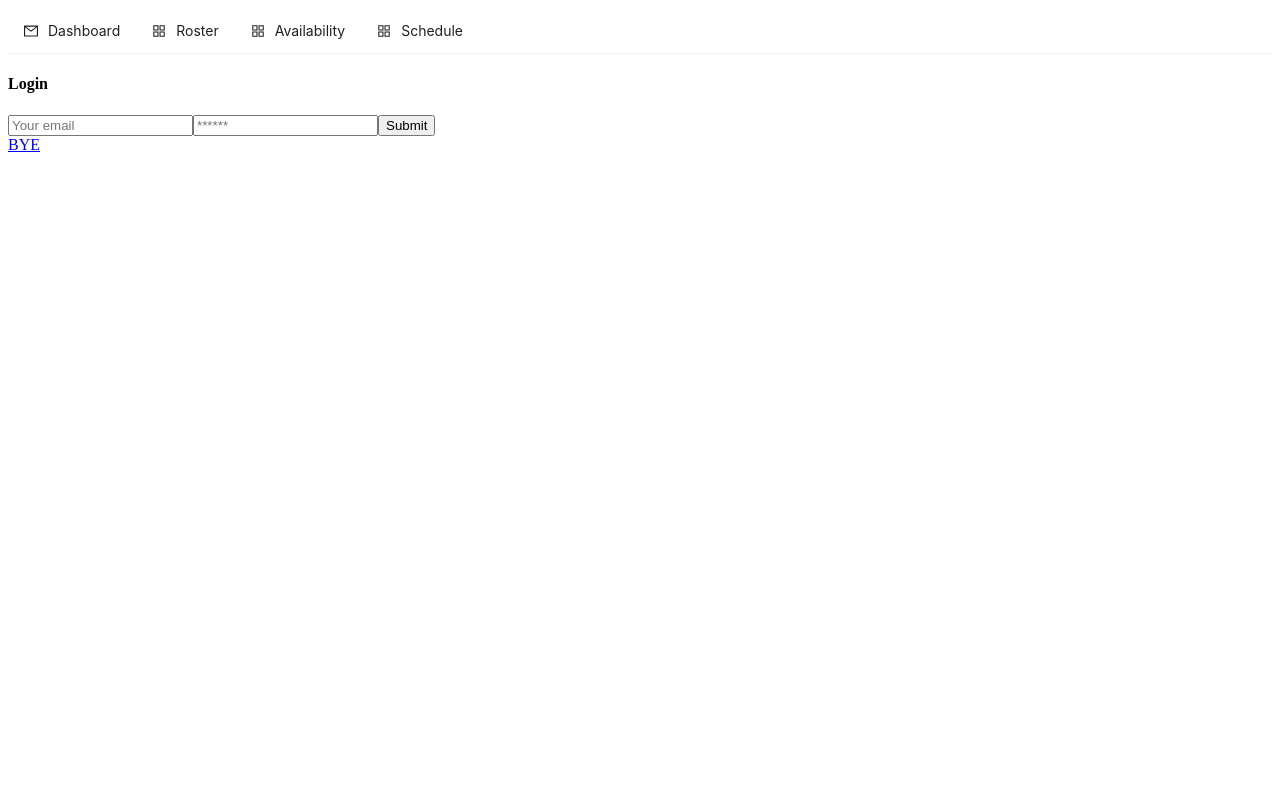
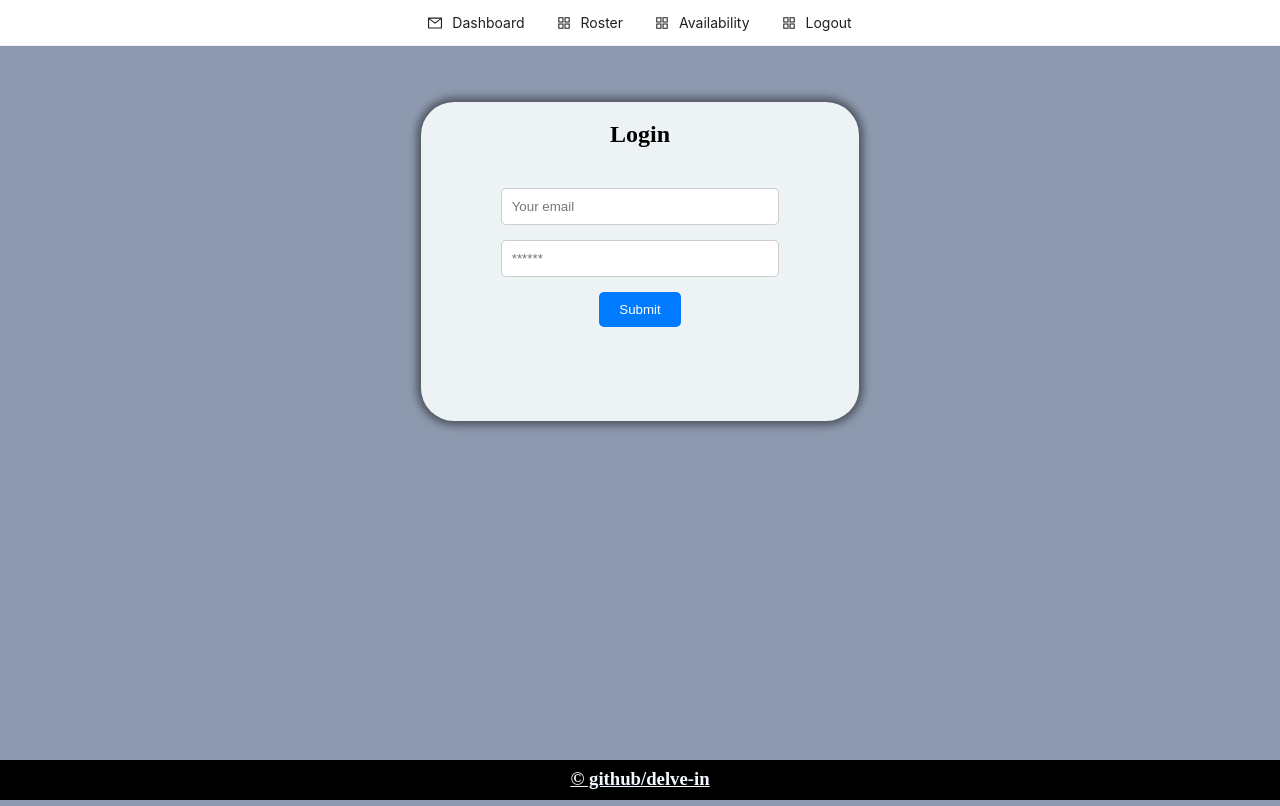
Before and after one commit to delve-in/Roster-Maker, a React (Vite) app in the folder client/: page / in a window 1280 px wide. Built offline with nearby package versions, Linux system fonts and the light colour scheme.

Commit message:
multiple queries set

```diff
--- a/client/src/App.css
+++ b/client/src/App.css
@@ -1,2 +1,130 @@
 *{
+    box-sizing: border-box;
 }
+
+.container{
+    background-color: #8d99ae ;
+    min-height: 95vh;
+
+}
+
+:root{
+    width: 100%;
+}
+
+body{
+    margin: 0%;
+}
+
+.nameholder{
+    padding:10%
+}
+.log{
+    position: absolute;
+}
+
+.login{
+    text-align: center;
+}
+
+.form-input{
+    width: 200px;
+}
+
+main {
+    display: flex;
+    justify-content: center;
+    align-items: center;
+    height: 95vh;
+    background-color: #8d99ae;
+
+  }
+
+  .card {
+    width: 100%;
+    border: 1px solid #ccc;
+    height: 300px;
+    border-radius: 33px 33px 33px 33px;
+    -moz-border-radius: 33px 33px 33px 33px;
+    -webkit-border-radius: 33px 33px 33px 33px;
+    border: 0px solid #000000;
+  }
+
+  .card-body {
+    padding: 20px;
+    text-align: center;
+    display: flex;
+    flex-direction: column;
+    justify-content: center;
+    align-items: center;
+  }
+
+  .form-input {
+    width: 70%;
+    padding: 10px;
+    margin-bottom: 15px;
+    border: 1px solid #ccc;
+    border-radius: 5px;
+  }
+
+  .btn {
+    padding: 10px 20px;
+    border: none;
+    border-radius: 5px;
+    cursor: pointer;
+    display: block;
+  }
+
+  .btn-primary {
+    background-color: #007bff;
+    color: #fff;
+  }
+
+  .btn-primary:hover {
+    background-color: #0056b3;
+  }
+
+  .body{
+    margin-top: -329px;
+    background-color: #edf2f4;
+    border-radius: 33px 33px 33px 33px;
+-moz-border-radius: 33px 33px 33px 33px;
+-webkit-border-radius: 33px 33px 33px 33px;
+border: 0px solid #000000;
+-webkit-box-shadow: 0px 0px 8px 4px rgba(0,0,0,0.47);
+-moz-box-shadow: 0px 0px 8px 4px rgba(0,0,0,0.47);
+box-shadow: 0px 0px 8px 4px rgba(0,0,0,0.47);
+  }
+  .btnDiv{
+    display: flex;
+    flex-direction: column;
+    justify-content: center;
+    align-items: center;
+  }
+
+  .Dash-card{
+    width:50%;
+    background-color: #edf2f4;
+    margin-left: auto;
+    margin-right: auto;
+    text-align: center;
+    margin-top: 75px;
+    margin-bottom: 163px;
+    padding-top: 39px;
+    font-size: 1.1em;
+    border-radius: 33px 33px 33px 33px;
+  -moz-border-radius: 33px 33px 33px 33px;
+  -webkit-border-radius: 33px 33px 33px 33px;
+  border: 0px solid #000000;
+  -webkit-box-shadow: 0px 0px 8px 4px rgba(0,0,0,0.47);
+  -moz-box-shadow: 0px 0px 8px 4px rgba(0,0,0,0.47);
+  box-shadow: 0px 0px 8px 4px rgba(0,0,0,0.47);
+
+  }
+
+  .Dash-con{
+    width: 100%;
+    background-color;
+    height: 95vh;
+    display: flex;
+  }
--- a/client/src/components/Availability/index.jsx
+++ b/client/src/components/Availability/index.jsx
@@ -6,7 +6,9 @@ import './Availability.css'
 
 
 const Availability = () => {
-
+    const toggleNextWeek = () => {
+        setShowNextWeek(!showNextWeek);
+    };
 
 
     const [shiftState, setShiftState] = useState([]);
@@ -28,15 +30,15 @@ const Availability = () => {
       const handleSubmit = async (e) =>{
         e.preventDefault();
         try {
-            const ShiftInput = shiftState.map(shift => ({
-                date: shift.date,
-                day: shift.day,
-                time: shift.time,
-                username: shift.username
-            }));
-            console.log(ShiftInput);
-          await addShift({
-            variables: { shifts: ShiftInput },
+            // const ShiftInput = shiftState.map(shift => ({
+            //     date: shift.date,
+            //     day: shift.day,
+            //     time: shift.time,
+            //     username: shift.username
+            // }));
+            console.log(shiftState);
+          const { data } = await addShift({
+            variables: { shiftState: shiftState },
           });
 
           console.log('Shifts added');
@@ -56,12 +58,12 @@ const Availability = () => {
         const week_dates = [];
 
         for (let i = 0; i < 7; i++) {
-            const date = new Date(start_of_current_week);
-            date.setDate(start_of_current_week.getDate() + i);
+            const date = new Date(start_of_next_week);
+            date.setDate(start_of_next_week.getDate() + i);
             week_dates.push(
                 {
                     date: date.toISOString().slice(0, 10),
-                    day: ['Sunday', 'Monday', 'Tuesday', 'Wednesday', 'Thursday', 'Friday', 'Saturday'][date.getDay()]
+                    day:['Sunday','Monday', 'Tuesday', 'Wednesday', 'Thursday', 'Friday', 'Saturday'][date.getDay()]
                 });
         }
 
@@ -69,19 +71,24 @@ const Availability = () => {
     };
 
     return (
-        <div >
+        <div className='box-boss'>
+            <div className="box-container">
             <div className="box">
+                <h2 className='heading'>Select and submit you Availability</h2>
+                <div>_____________________________________________________</div>
                 {getWeekDates().map((Item, index) => (
+
                     <div className='wrap' key={index}>{Item.date} ({Item.day})
-                    <div className='radio' onChange={(e) => handleChange(Item.date, Item.day, e.target.value)} ><Radio.Group defaultValue="Not Available" buttonStyle="solid">
+                    <div className='radio' onChange={(e) => handleChange(Item.date, Item.day, e.target.value)} ><Radio.Group buttonStyle="solid">
                                 <Radio.Button value="Morning">Morning</Radio.Button>
                                 <Radio.Button value="Afternoon">Afternoon</Radio.Button>
                                 <Radio.Button value="Not Available">Not Available</Radio.Button>
                             </Radio.Group></div>
                     </div>))}
-                    <Button type="primary" size='default' onClick={handleSubmit} >Submit</Button>
+                    <div className='butnDiv'><Button type="primary" size='default' onClick={handleSubmit} >Submit</Button></div>
+
             </div>
-
+            </div>
         </div>
     );
 };
--- a/client/src/components/Calender/Calender.jsx
+++ b/client/src/components/Calender/Calender.jsx
@@ -2,6 +2,8 @@ import './Calender.css'
 import { useState } from 'react';
 import { QUERY_SCHEDULE } from '../../utils/queries';
 import { useQuery } from '@apollo/client';
+import { LeftOutlined, RightOutlined } from '@ant-design/icons';
+import { Button} from 'antd';
 
 const Calender = () => {
     const schedule = [
@@ -36,7 +38,7 @@ const Calender = () => {
             "username": "Ken",
         },
     ];
-
+    let extractedData = "";
     const [showNextWeek, setShowNextWeek] = useState(false);
 
     const toggleNextWeek = () => {
@@ -46,6 +48,63 @@ const Calender = () => {
     const { loading, data } = useQuery(QUERY_SCHEDULE);
 
     console.log(data);
+    if (data) {
+        extractedData = data.schedule.map(item => ({
+            date: item.date,
+            day: item.day,
+            time: item.time,
+            username: item.username
+        }));
+        console.log("this is the extracted data")
+        console.log(extractedData);
+    }
+
+    function showNavigation() {
+        if (extractedData) {
+            return (
+                <div>
+                    <div className='wrapper'>
+                        {getWeekDates().map((Item, index) => (
+                            <div className='subcontainer' key={index}>
+                                <div className='date'>{Item.date}</div>
+                                <div className='day'>{Item.day}</div>
+                                <div className='morning'>
+                                    <div className='shift'>Morning Shift</div>
+                                    {extractedData.find(item => item.date === Item.date && item.time === 'Morning')?.username && (
+                                        <div className="staff">
+                                            {extractedData.find(item => item.date === Item.date && item.time === 'Morning')?.username}
+                                        </div>
+                                    )}
+                                </div>
+                                <div className='morning'>
+                                    <div className='shift'>Afternoon Shift</div>
+                                    {extractedData.find(item => item.date === Item.date && item.time === 'Afternoon')?.username && (
+                                        <div className="staff">
+                                            {extractedData.find(item => item.date === Item.date && item.time === 'Afternoon')?.username}
+                                        </div>
+                                    )}
+                                </div>
+                            </div>
+                        ))}
+                    </div>
+
+                </div>
+            );
+        } else {
+            return (
+                <div className='wrapper'>
+                    {getWeekDates().map((Item, index) => (
+                        <div className='subcontainer' key={index}>
+                            <div className='date'>{Item.date}</div>
+                            <div className='day'>{Item.day}</div>
+                            <div className='afternoon'><div className='shift'>Morning Shiift</div></div>
+                            <div className='afternoon'><div className='shift'>Afternoon Shiift</div></div>
+                        </div>
+                    ))}
+                </div>
+            );
+        }
+    }
 
     const getWeekDates = () => {
         const today = new Date();
@@ -84,33 +143,10 @@ const Calender = () => {
 
     return (
         <div >
-            <button onClick={toggleNextWeek}>
-                {showNextWeek ? 'Hide Current Week' : 'Show Next Week'}
-            </button>
-            <div className='wrapper'>
-                {getWeekDates().map((Item, index) => (
-                    <div className='subcontainer' key={index}>
-                        <div className='date'>{Item.date}</div>
-                        <div className='day'>{Item.day}</div>
-                        <div className='morning'>
-                            Morning Shift
-                            {schedule.find(item => item.date === Item.date && item.time === 'Morning')?.username && (
-                                <div className="staff">
-                                    {schedule.find(item => item.date === Item.date && item.time === 'Morning')?.username}
-                                </div>
-                            )}
-                        </div>
-                        <div className='morning'>
-                            <div className='shift'>Afternoon Shift</div>
-                            {schedule.find(item => item.date === Item.date && item.time === 'Afternoon')?.username && (
-                                <div className="staff">
-                                    {schedule.find(item => item.date === Item.date && item.time === 'Afternoon')?.username}
-                                </div>
-                            )}
-                        </div>
-                    </div>
-                ))}
-            </div>
+             <Button type="primary" onClick={toggleNextWeek} icon={<LeftOutlined />} disabled={!showNextWeek} size="default" />
+             <Button type="primary" onClick={toggleNextWeek} icon={<RightOutlined />} disabled={showNextWeek} size="default" />
+            <div>{loading ? (<div>Loading...</div>):(showNavigation())}</div>
+
         </div>
     );
 };
--- a/client/src/components/Footer/index.jsx
+++ b/client/src/components/Footer/index.jsx
@@ -1,8 +1,9 @@
+import './style.css'
 function Footer() {
     return (
 
-        <div>
-            <a href="https://github.com/delve-in">BYE</a>
+        <div className="footer">
+              <h3 className='footerholder'><a className='afooter' href="https://github.com/delve-in">&copy; github/delve-in</a></h3>
         </div>
 
     );
--- /dev/null
+++ b/client/src/components/Footer/style.css
@@ -0,0 +1,17 @@
+.footer{
+  width: 100%;
+  height: 40px;
+  text-align: center;
+  position: fixed;
+  bottom: 0;
+  background-color: black;
+}
+
+.footerholder{
+    margin-top: 8px;
+}
+
+.afooter{
+    margin-top: -10px;
+    color: aliceblue;
+}
--- a/client/src/components/Header/index.jsx
+++ b/client/src/components/Header/index.jsx
@@ -3,15 +3,29 @@ import { Link } from 'react-router-dom';
 import { Menu } from 'antd';
 import { AppstoreOutlined, MailOutlined } from '@ant-design/icons';
 
-const Nav = () => {
+function Nav () {
+
   const [current, setCurrent] = useState('home');
-
+  const manager = localStorage.getItem("username");
+  function showNavigation() {
+    if (manager === "Brian Kernighan") {
+      return (
+        <Menu.Item key="schedule" icon={<AppstoreOutlined />}>
+        <Link to="/Schedule">Schedule</Link>
+      </Menu.Item>
+      );}
+      }
   const onClick = (e) => {
     setCurrent(e.key);
+    if(e.key === "logout"){
+      localStorage.setItem('id_token', "");
+      localStorage.setItem('username', "");
+    }
   };
 
   return (
-    <Menu onClick={onClick} selectedKeys={[current]} mode="horizontal">
+
+    <Menu onClick={onClick} selectedKeys={[current]} mode="horizontal" style={{ display: 'flex', justifyContent: 'center' }}>
       <Menu.Item key="dashboard" icon={<MailOutlined />}>
         <Link to="/Dashboard">Dashboard</Link>
       </Menu.Item>
@@ -21,11 +35,15 @@ const Nav = () => {
       <Menu.Item key="availability" icon={<AppstoreOutlined />}>
         <Link to="/Availability">Availability</Link>
       </Menu.Item>
-      <Menu.Item key="schedule" icon={<AppstoreOutlined />}>
-        <Link to="/Schedule">Schedule</Link>
+      {showNavigation()}
+      <Menu.SubMenu key="SubMenu" title="Logout" icon={<AppstoreOutlined />}>
+      <Menu.Item key="logout" icon={<AppstoreOutlined />}>
+      <Link to="/login">Are you sure?</Link>
       </Menu.Item>
+      </Menu.SubMenu>
     </Menu>
+
   );
-};
+}
 
 export default Nav;
--- a/client/src/pages/Login.jsx
+++ b/client/src/pages/Login.jsx
@@ -44,17 +44,11 @@ const Login = (props) => {
   };
 
   return (
-    <main className="flex-row justify-center mb-4">
-      <div className="col-12 col-lg-10">
+    <main className="main">
+      <div className="body">
         <div className="card">
-          <h4 className="card-header bg-dark text-light p-2">Login</h4>
+          <h2 className="login">Login</h2>
           <div className="card-body">
-            {/* {data ? (
-              <p>
-                Success! You may now head{' '}
-                <Link to="/Home">back to the homepage.</Link>
-              </p>
-            ) : ( */}
               <form onSubmit={handleFormSubmit}>
                 <input
                   className="form-input"
@@ -72,6 +66,7 @@ const Login = (props) => {
                   value={formState.password}
                   onChange={handleChange}
                 />
+                <div className='btnDiv'>
                 <button
                   className="btn btn-block btn-primary"
                   style={{ cursor: 'pointer' }}
@@ -79,11 +74,11 @@ const Login = (props) => {
                 >
                   Submit
                 </button>
+                </div>
               </form>
-            {/* )} */}
 
             {error && (
-              <div className="my-3 p-3 bg-danger text-white">
+              <div>
                 {error.message}
               </div>
             )}
```
Also changed, not shown: client/src/components/Availability/Availability.css (+38 -1 lines), client/src/components/Calender/Calender.css (+9 -1 lines), client/src/main.jsx (+6 -1 lines), client/src/pages/Dashboard.jsx (+8 -1 lines), client/src/pages/Schedule.jsx (+15 -6 lines), 2 other files (tests, documents, lock files or other folders).
